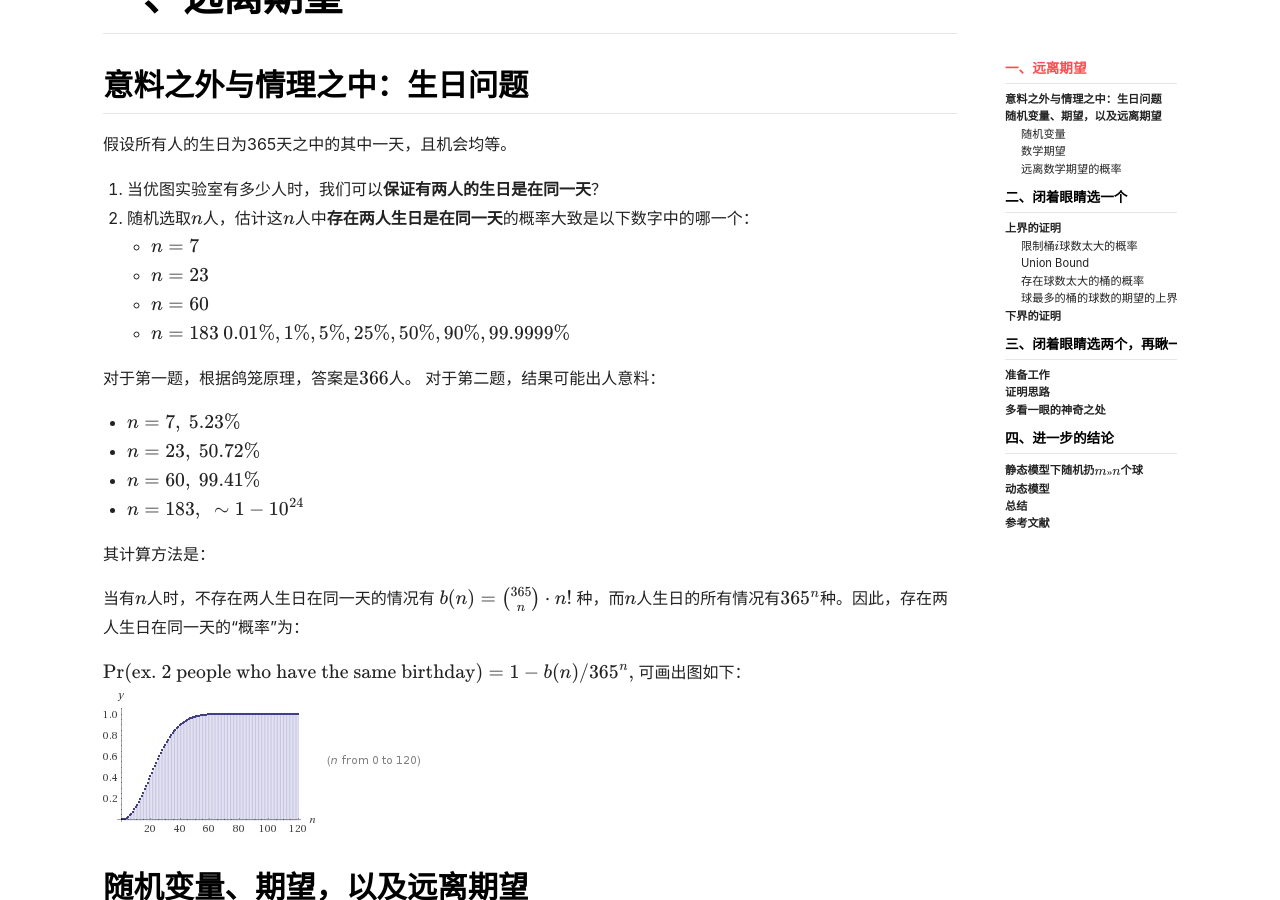
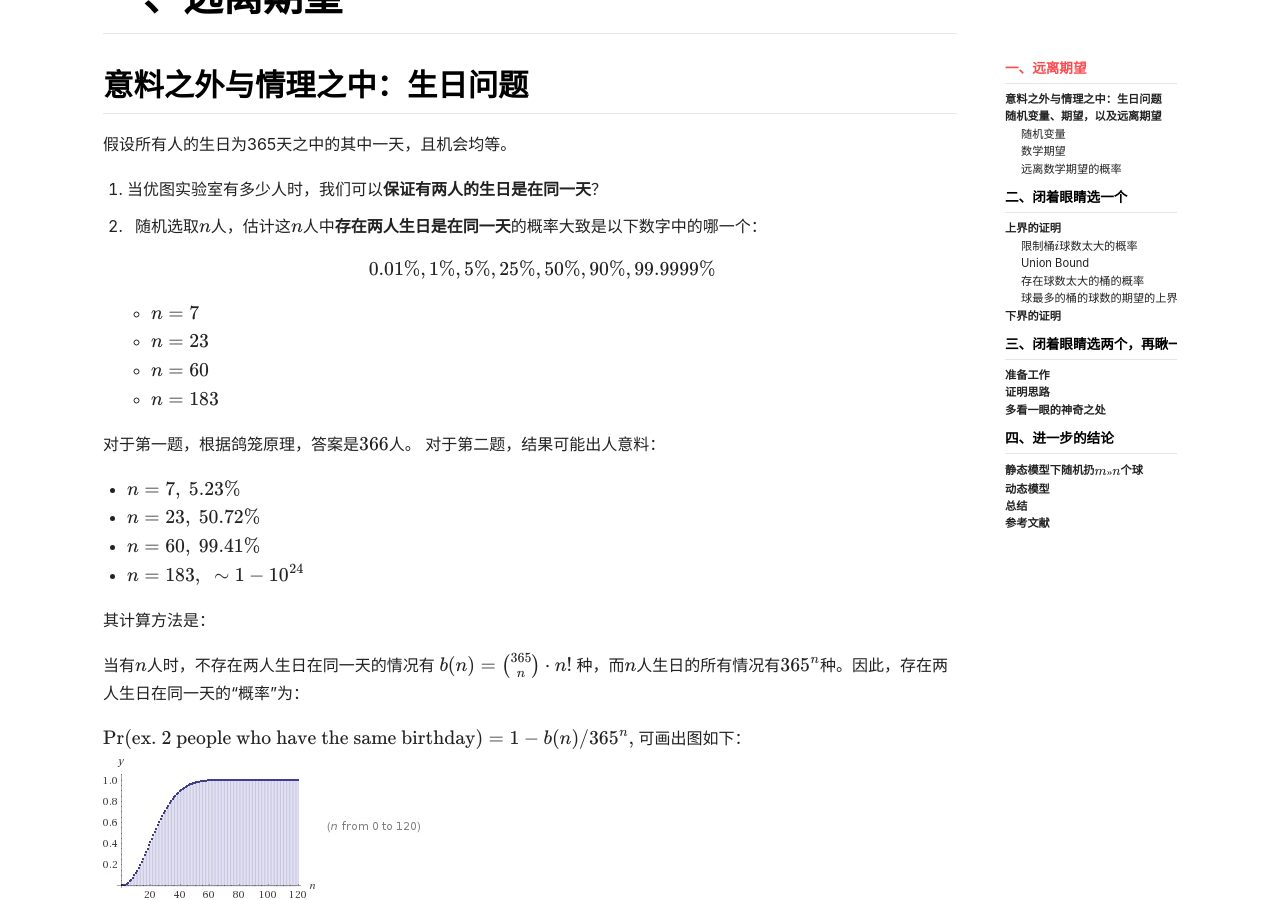
Before and after one commit to WenxingLai/wenxinglai.github.io, a Jekyll site: the page built from _posts/2021-12-12-balls-and-bins.md, in a window 1280 px wide and 900 px high, scrolled down 781 px. Built offline with Jekyll 4.4.1, drawn with Linux system fonts in a browser that asks for light colours; nearby versions of some CDN libraries; formulas are drawn with MathJax 3; comment, search, counter and statistics services are not loaded.

```diff
--- a/_posts/2021-12-12-balls-and-bins.md
+++ b/_posts/2021-12-12-balls-and-bins.md
@@ -28,18 +28,21 @@ key: balls-and-bins
 
 1. 当优图实验室有多少人时，我们可以**保证有两人的生日是在同一天**？
 2. 随机选取$n$人，估计这$n$人中**存在两人生日是在同一天**的概率大致是以下数字中的哪一个：
+
+   {% raw %}$$0.01\%, 1\%, 5\%, 25\%, 50\%, 90\%, 99.9999\%$${% endraw %}
+
    * $n = 7$
    * $n = 23$
    * $n = 60$
    * $n = 183$
-   {% raw %}$$0.01\%, 1\%, 5\%, 25\%, 50\%, 90\%, 99.9999\%$${% endraw %}
 
 对于第一题，根据鸽笼原理，答案是$366$人。
 对于第二题，结果可能出人意料：
-* $n = 7,\ 5.23\%$
-* $n = 23,\ 50.72\%$
-* $n = 60,\ 99.41\%$
-* $n = 183,\ \sim 1-{10}^{24}$
+
+   * $n = 7,\ 5.23\%$
+   * $n = 23,\ 50.72\%$
+   * $n = 60,\ 99.41\%$
+   * $n = 183,\ \sim 1-{10}^{24}$
 
 其计算方法是：
 
```
